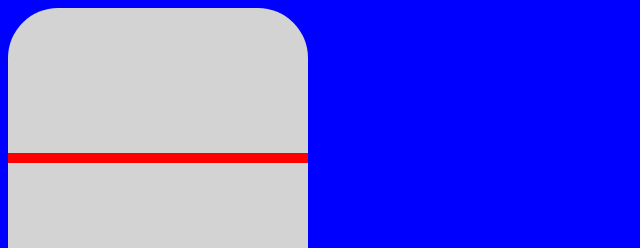
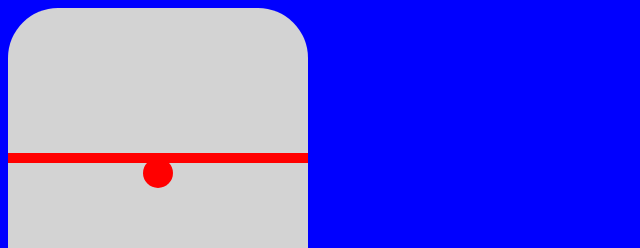
Before and after one commit to palancana/vertical-slider-component, a plain HTML site: page index.html in a window 1280 px wide. Shown: the top 248 px of the page, 0-640 px from the left. Drawn offline with Linux system fonts and the light colour scheme.

Commit message:
Added the central circle

```diff
--- a/index.html
+++ b/index.html
@@ -12,6 +12,10 @@
 
             upperValue.style.setProperty('margin-top', val1 + 'px')
             lowerValue.style.setProperty('margin-top', val2 + 'px')
+
+            document.getElementById("circle").innerHTML = circle;
+            val3 = 285 - ((300/230) * (rangevalue.value));
+            circle.style.setProperty('margin-top', val3);
         }
 
         // document.getElementById("rangeinput").onchange = function {
@@ -25,6 +29,7 @@
     <div class="slidecontainer">
         <p class="upper-text" id="upperValue"></p>
         <p class="lower-text" id="lowerValue"></p>
+        <div id="circle"></div>
         <input class="slider" type="range" id="rangeinput" value="115" min="0" max="230"onmousemove="rangevalue.value=value;"/>
         <span class="highlight"></span>
         <output id="rangevalue">50</output>
--- a/style.css
+++ b/style.css
@@ -28,13 +28,27 @@
     color: white;
     position: absolute;
     margin: 75px 0px 0px 150px;
-
+    background: none;
 }
 
 .lower-text {
     color: white;
     position: absolute;
     margin: 225px 0px 0px 150px;
+    background: none;
+}
+
+#circle {
+    width: 30px;
+    height: 30px;
+    position: absolute;
+    color: transparent;
+    background: red;
+    margin: 150px 0px 0px 135px;
+    -moz-border-radius: 50px;
+    -webkit-border-radius: 50px;
+    border-radius: 50px;
+    /* Cleaner, but slightly less support: use "50%" as value */
 }
 
 /* .slider:hover {
```
